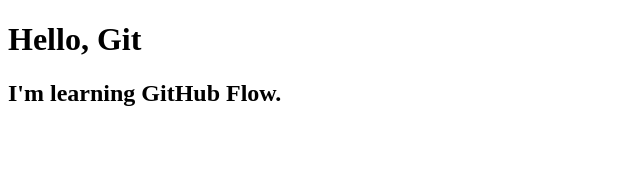
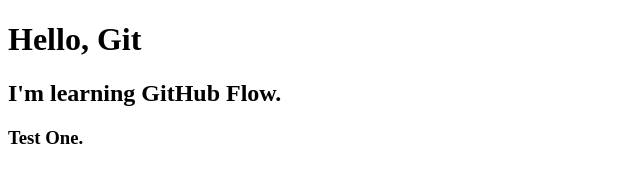
Before and after one commit to bing-Guo/GitFlowPractice, a plain HTML site: page index.html in a window 1280 px wide. Shown: the full height of the page, 0-640 px from the left. Drawn offline with Linux system fonts and the light colour scheme.

Commit message:
[add] Test one.

```diff
--- a/index.html
+++ b/index.html
@@ -6,5 +6,6 @@
 <body>
 	<h1>Hello, Git</h1>
 	<h2>I'm learning GitHub Flow.</h2>
+	<h3>Test One.</h3>
 </body>
 </html>
```
